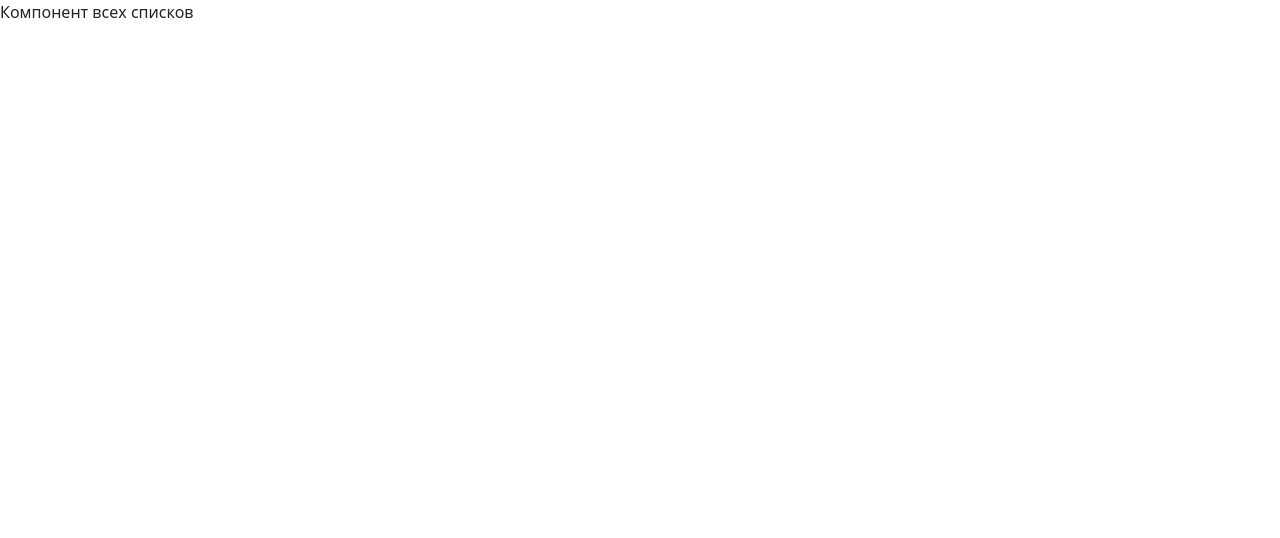
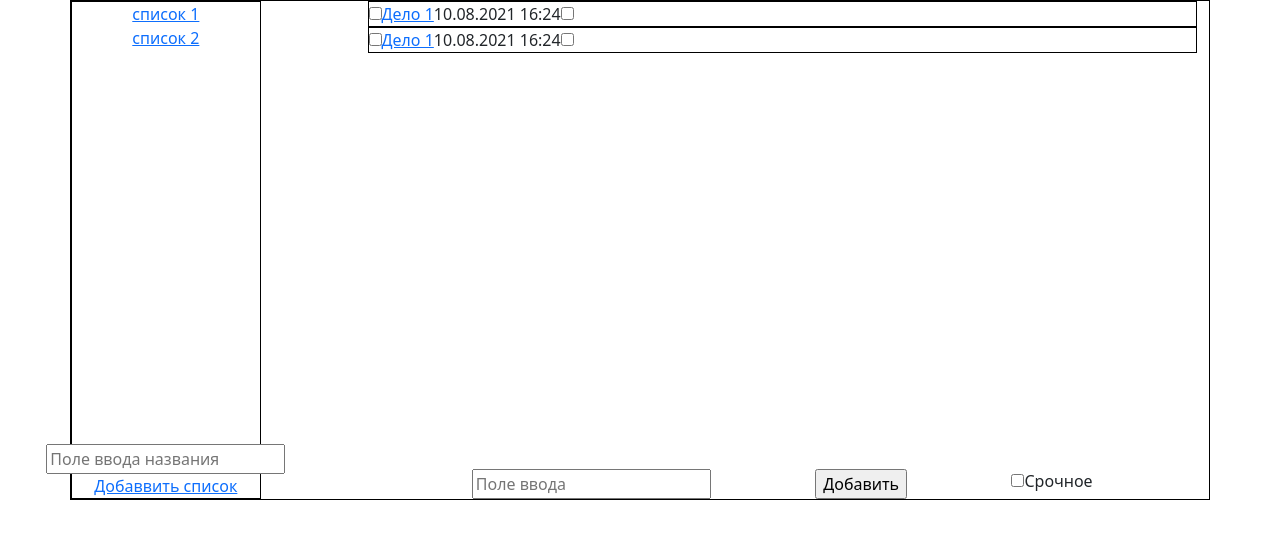
Before and after one commit to xidan-developer/qweqweqwe, a Vue app: page / in a window 1280 px wide. Shown: the top 538 px of the page. Built offline with nearby package versions, Linux system fonts and the light colour scheme; no server answers.

Commit message:
Update Todo.vue

```diff
--- a/src/components/Todo.vue
+++ b/src/components/Todo.vue
@@ -1,7 +1,54 @@
 <template>
-  <div class="todo">
-    <aside/>
-    <p>Компонент всех списков</p>
+  <div class="container obshii">
+    <div class="qweqweqwe row">
+      <div class="listdel col-md-2">
+        <div>
+          <div><a href="">список 1</a></div>
+          <div><a href="">список 2</a></div>
+        </div>
+        <div>
+          <div><input type="text" placeholder="Поле ввода названия"></div>
+          <div><a href="">Добаввить список</a></div>
+        </div>
+      </div>
+      <div class="delo col-md-9">
+        <div>
+          <div class="d-flex deloblock">
+            <div>
+              <input type="checkbox">
+            </div>
+            <div>
+              <a href="">Дело 1</a>
+            </div>
+            <div>
+              <span>10.08.2021 16:24</span>
+            </div>
+            <div>
+              <input type="checkbox">
+            </div>
+          </div>
+          <div class="d-flex deloblock">
+            <div>
+              <input type="checkbox">
+            </div>
+            <div>
+              <a href="">Дело 1</a>
+            </div>
+            <div>
+              <span>10.08.2021 16:24</span>
+            </div>
+            <div>
+              <input type="checkbox">
+            </div>
+          </div>
+        </div>
+        <div class="adddelo">
+          <div><input type="text" placeholder="Поле ввода"></div>
+          <div><input type="submit" value="Добавить"></div>
+          <div><input type="checkbox">Срочное</div>
+        </div>
+      </div>
+    </div>
   </div>
 </template>
 
@@ -13,5 +60,35 @@ export default {
 </script>
 
 <style scoped lang="scss">
-
+.listdel,delo{
+  border: 1px solid black;
+}
+.delo.col-md-9 {
+  display: flex;
+  flex-direction: column;
+  justify-content: space-between;
+}
+.adddelo {
+  display: flex;
+  justify-content: space-evenly;
+}
+.obshii{
+  height: 500px;
+  border: 1px solid black;
+}
+.qweqweqwe{
+  height: 100%;
+  display: flex;
+  justify-content: space-between;
+}
+.listdel{
+  display: flex;
+  flex-direction: column;
+  justify-content: space-between;
+  align-items: center;
+  text-align: center;
+}
+.deloblock{
+  border: 1px solid black;
+}
 </style>
```
